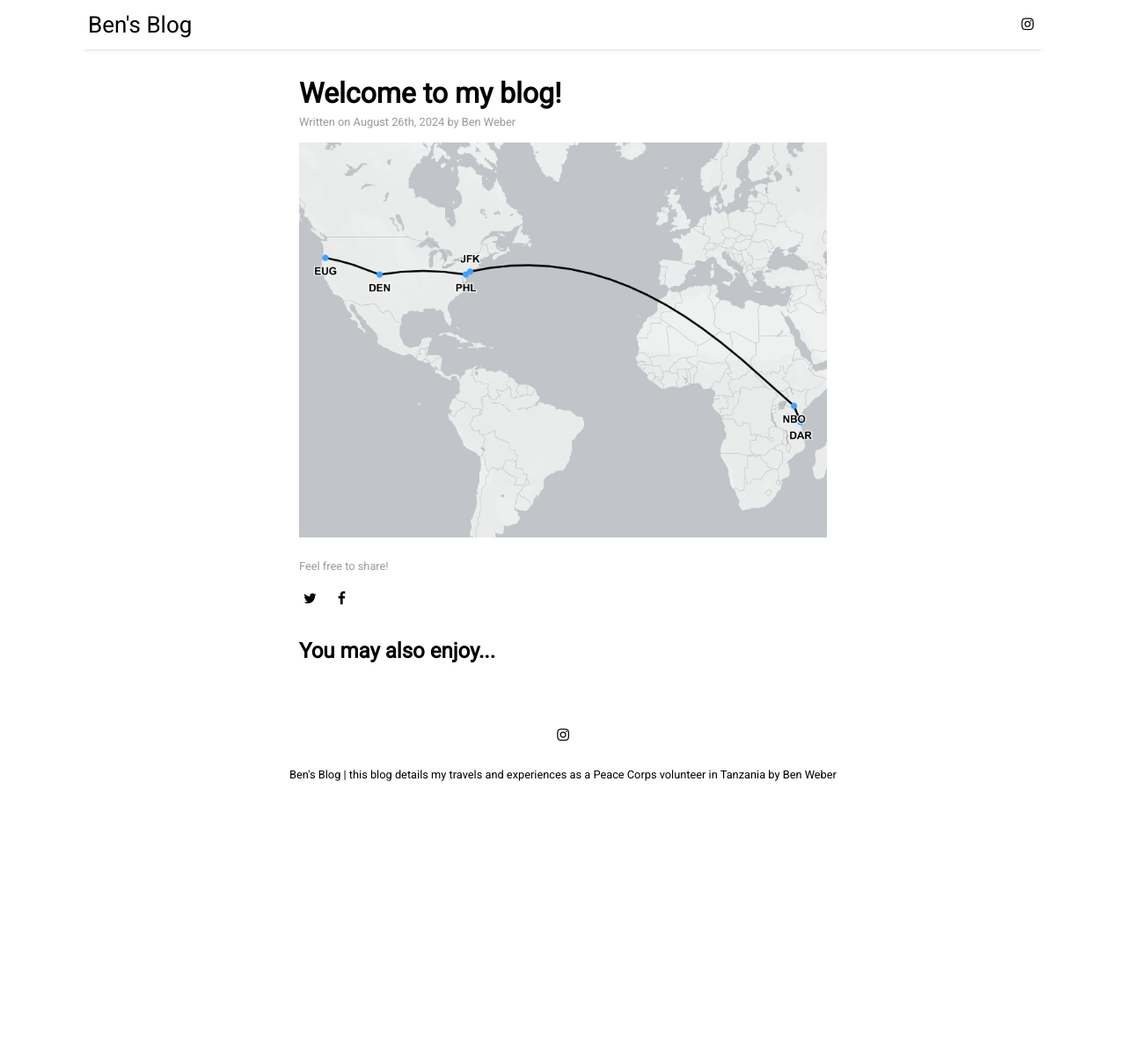
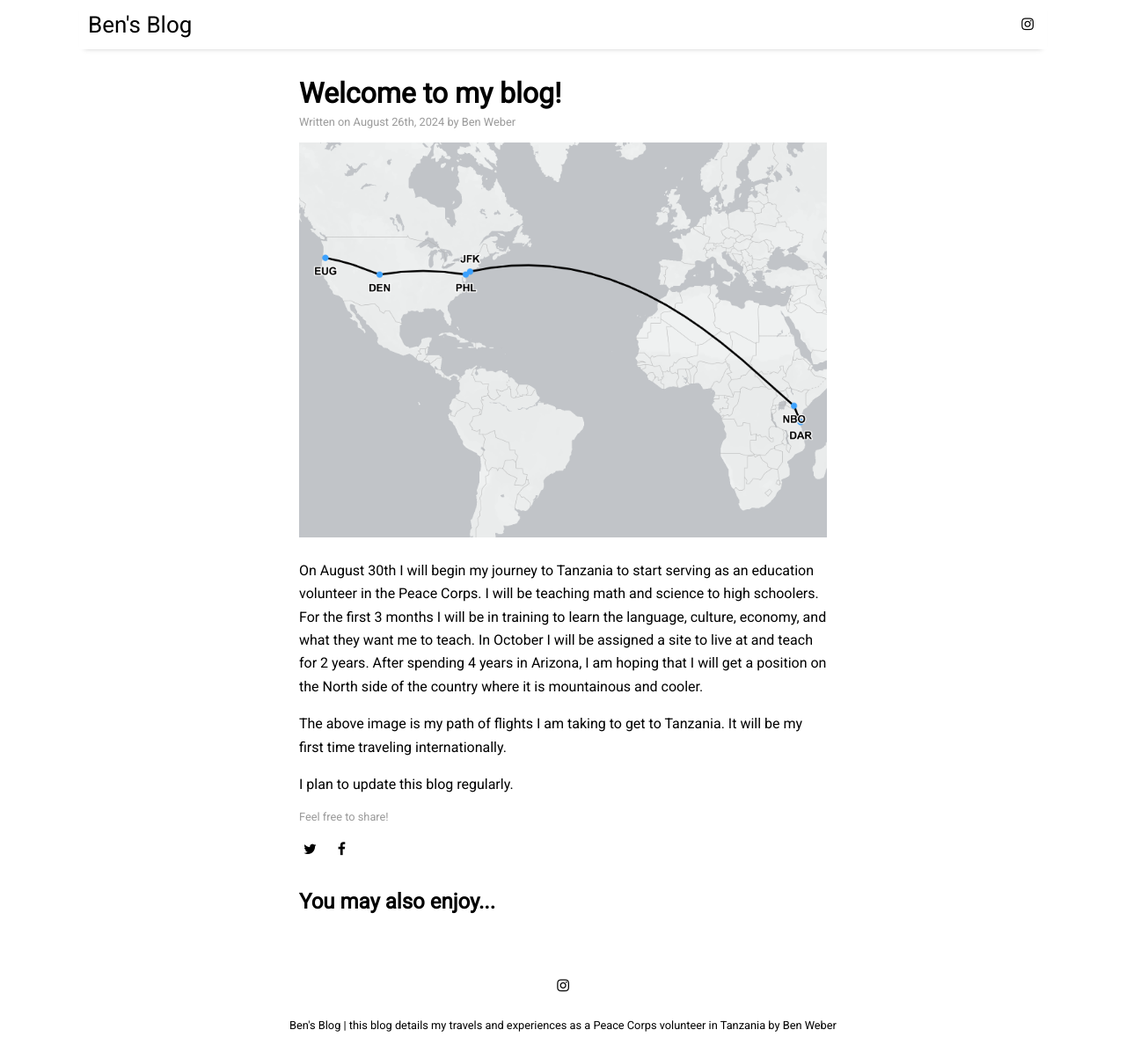
Before and after one commit to n1nbendo/n1nbendo.github.io, a Jekyll site: the page built from _posts/2024-08-26-welcome-to-my-blog.md, in a window 1280 px wide and 1204 px high. Shown: the whole window at 88% size. Built offline with Jekyll 4.4.1, drawn with Linux system fonts in a browser that asks for light colours; nearby versions of some CDN libraries.

Commit message:
post update

```diff
--- a/_posts/2024-08-26-welcome-to-my-blog.md
+++ b/_posts/2024-08-26-welcome-to-my-blog.md
@@ -6,3 +6,9 @@ categories: resources
 tags: [documentation,sample]
 image: flight_map.PNG
 ---
+
+On August 30th I will begin my journey to Tanzania to start serving as an education volunteer in the Peace Corps. I will be teaching math and science to high schoolers. For the first 3 months I will be in training to learn the language, culture, economy, and what they want me to teach. In October I will be assigned a site to live at and teach for 2 years. After spending 4 years in Arizona, I am hoping that I will get a position on the North side of the country where it is mountainous and cooler.
+
+The above image is my path of flights I am taking to get to Tanzania. It will be my first time traveling internationally.
+
+I plan to update this blog regularly.
```
